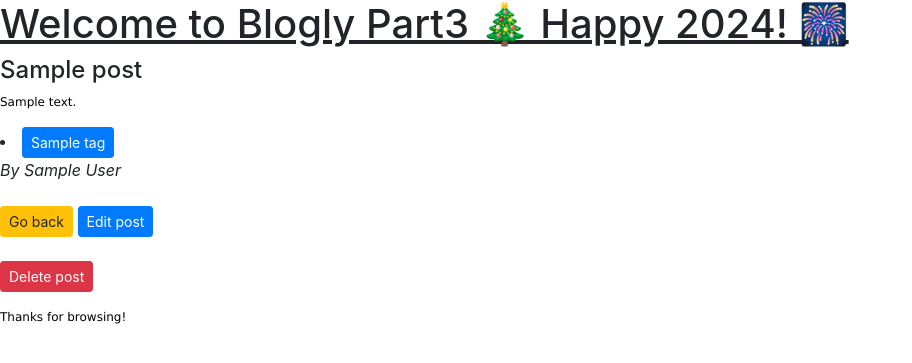
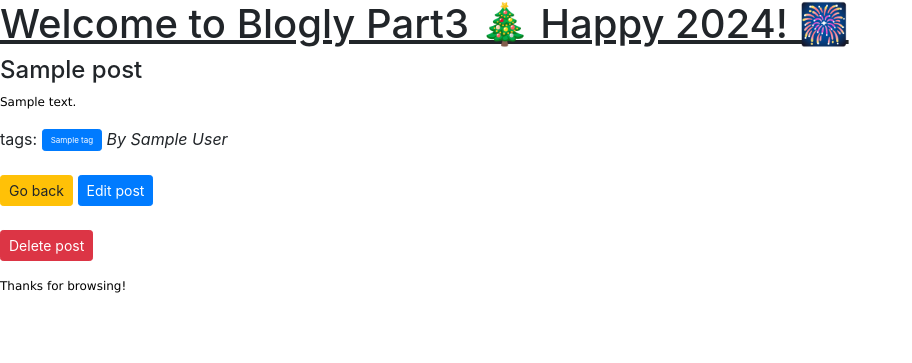
Before and after one commit to MichaelAEllis86/SQLA-Blogly-Part3, a Flask app: page /posts/1 in a window 1280 px wide. Shown: the part 80-443 px from the top of the page, without its empty margins (0-912 px from the left). Run offline with Flask 3, Linux system fonts and the light colour scheme; tables that the repository leaves empty hold one stand-in row (Sample ...).

Commit message:
Add files via upload

```diff
--- a/app.py
+++ b/app.py
@@ -113,17 +113,25 @@ def handle_user_delete(user_id):
 def show_new_post_form_page(user_id):
     user=User.query.get_or_404(int(user_id))
     integer_user_id=int(user_id)
-    return render_template("newpostform.html", user=user, integer_user_id=integer_user_id)
+    tags=Tag.query.all()
+    return render_template("newpostform.html", user=user, integer_user_id=integer_user_id, tags=tags)
 
 @app.route("/users/<user_id>/posts/new", methods=['POST'])
 def handle_new_post_form_page(user_id):
     integer_user_id=int(user_id)
     post_title=request.form['title']
     post_content=request.form['content']
+    post_tag_list=request.form.getlist('tags')
     print(f"the form data is post_title={post_title} post_content={post_content}")
+    print(f" The post_tag_list form data is {post_tag_list}")
     new_post=Post(title=post_title, content=post_content, user_id=int(user_id))
     db.session.add(new_post)
     db.session.commit()
+    for tag in post_tag_list:
+        tag=Tag.query.get(int(tag))
+        new_post.post_tags.append(tag)
+        db.session.add(tag)
+        db.session.commit()
     flash("new post created!!")
     flash(f"your new post is {new_post.title}, created by {new_post.user_info.first_name} {new_post.user_info.last_name} on {new_post.format_date()}", "success")
     return redirect (f"/users/{integer_user_id}")
@@ -244,4 +252,6 @@ def page_not_found(e):
     return render_template('404.html', error=e), 404
 
 # to do!!!!!
-# further study for part 2
+# further study for part 3, new route testing, update add and edit post routes so a user may apply tags to a post
+
+# seems like what we should do is query for all the tags, loop over a list of those tags and display them in a multi-input form, then make sure we grab that data and update M2M/secondary table with form info
--- a/static/app.css
+++ b/static/app.css
@@ -76,10 +78,8 @@ h1{
     font-family: 'Lucida Sans', 'Lucida Sans Regular', 'Lucida Grande', 'Lucida Sans Unicode', Geneva, Verdana, sans-serif
 }
 
-p{
-    color: black;
-    font-size: 12px;
-
+.tinyfont{
+    font-size:8px ;
 }
 
 /* .smalltextbtn{
--- a/templates/showpost.html
+++ b/templates/showpost.html
@@ -6,11 +6,11 @@
 
 <p>{{post.content}}</p>
 
-{% for tag in post_tags %}
-<div>
-<li> <a class="btn btn-sm btn-primary" href="/tags/{{tag.id}}">{{tag.name}}</a></li>
-</div>
-{% endfor %}
+<span>tags: {% for tag in post_tags %}
+    <a class="btn btn-sm btn-primary tinyfont" href="/tags/{{tag.id}}">{{tag.name}}</a>
+   {% endfor %}</span>
+
+
 
 
 <i>By {{post.user_info.first_name}} {{post.user_info.last_name}}</i>
```
Also changed, not shown: other parts of static/app.css (+2 -0 lines), templates/newpostform.html (+15 -0 lines).
